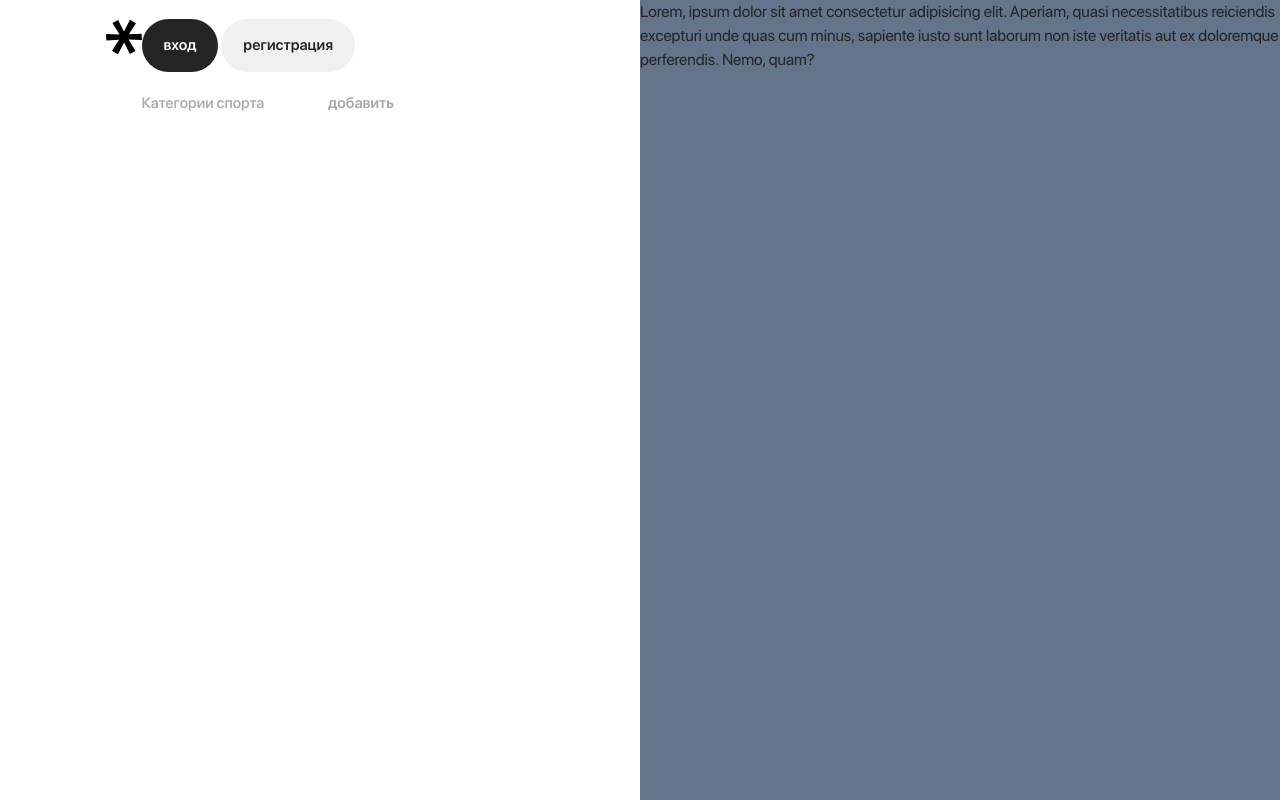
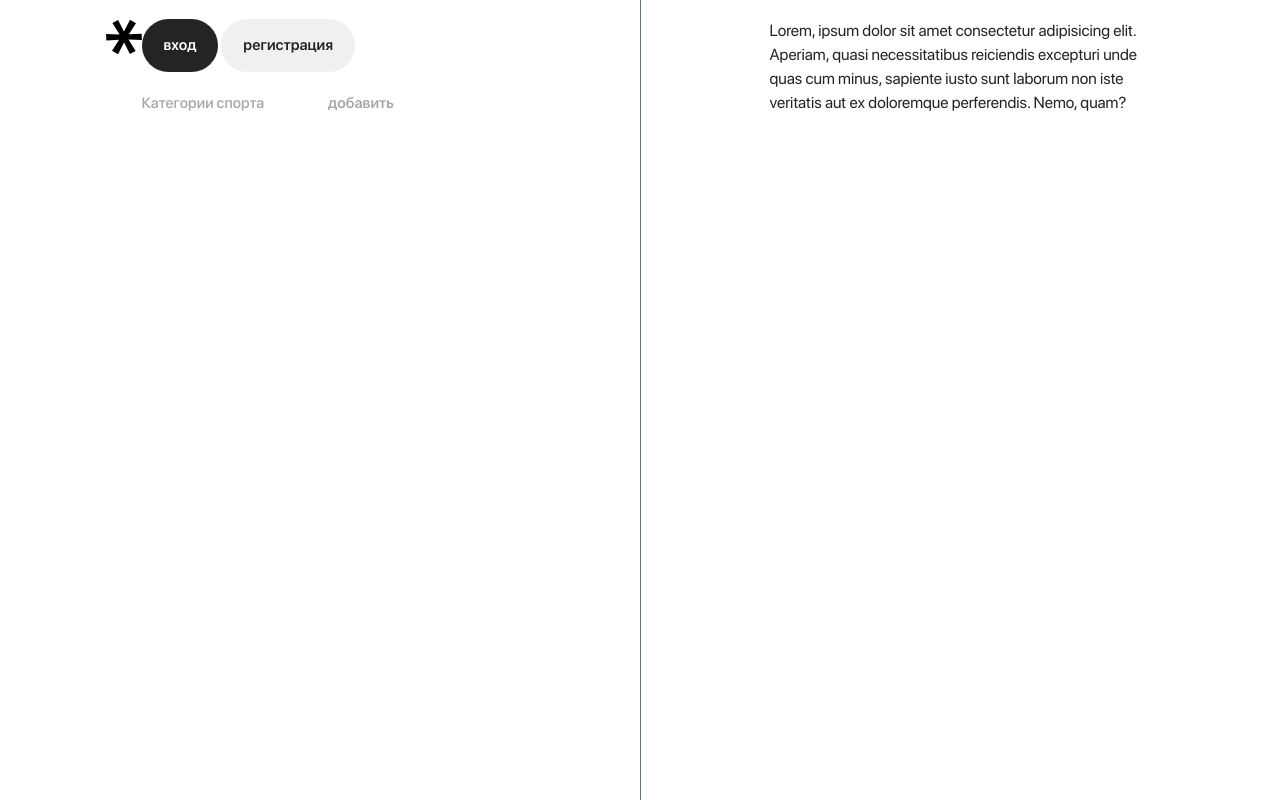
Before and after one commit to 1sfandyor/chempionat, a Next.js app: page / in a window 1280 px wide. Built offline with nearby package versions, Linux system fonts and the light colour scheme.

Commit message:
Fix styles

```diff
--- a/src/components/Home/HomeSection.tsx
+++ b/src/components/Home/HomeSection.tsx
@@ -2,8 +2,11 @@ import React from 'react'
 
 export const HomeSection = () => {
   return (
-    <section className='w-1/2 bg-slate-500'>
+    <section className='w-1/2 pt-[19px] container border-s-[1px] border-s-slate-500'>
+      <div className='w-[382px] mx-auto'>
       Lorem, ipsum dolor sit amet consectetur adipisicing elit. Aperiam, quasi necessitatibus reiciendis excepturi unde quas cum minus, sapiente iusto sunt laborum non iste veritatis aut ex doloremque perferendis. Nemo, quam?
+      </div>
+
     </section>
   )
 }
```
